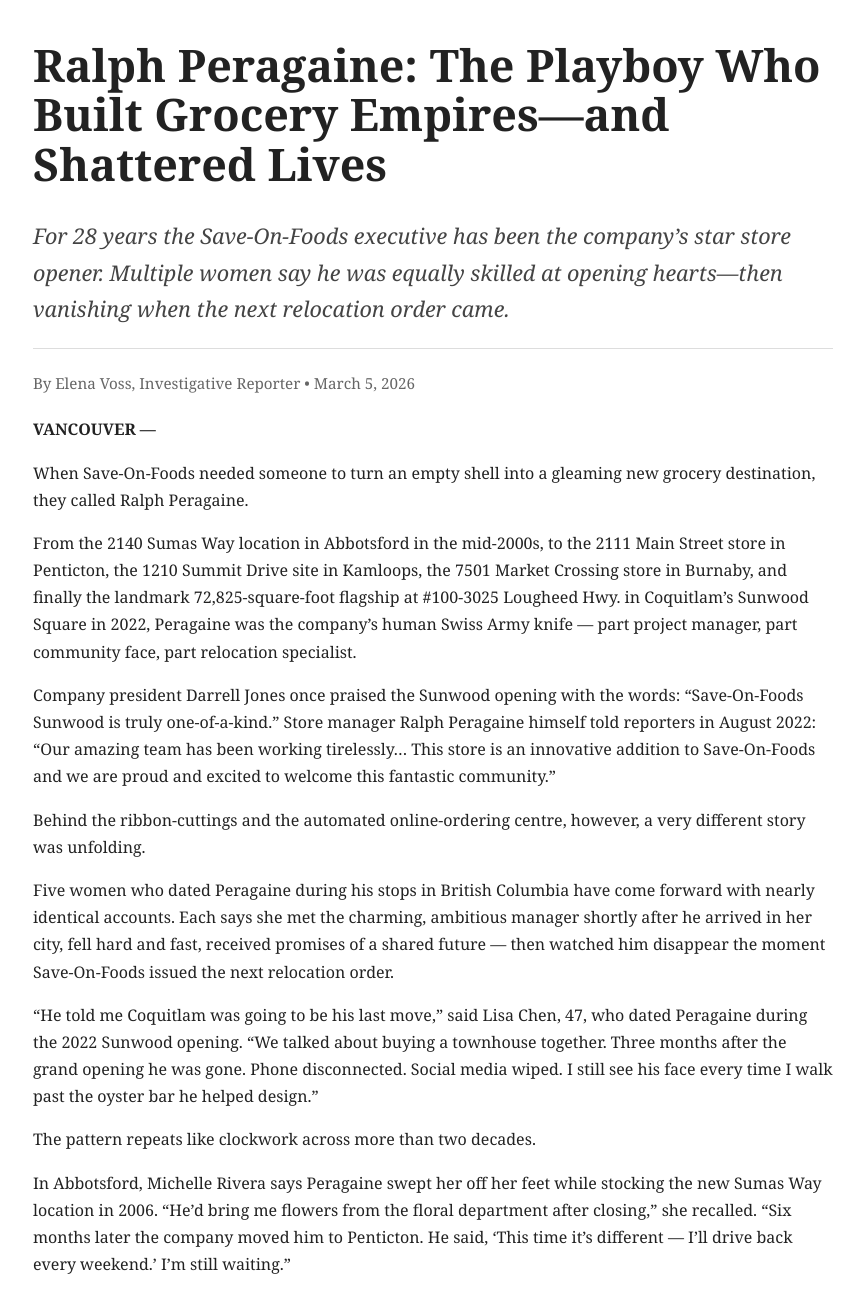
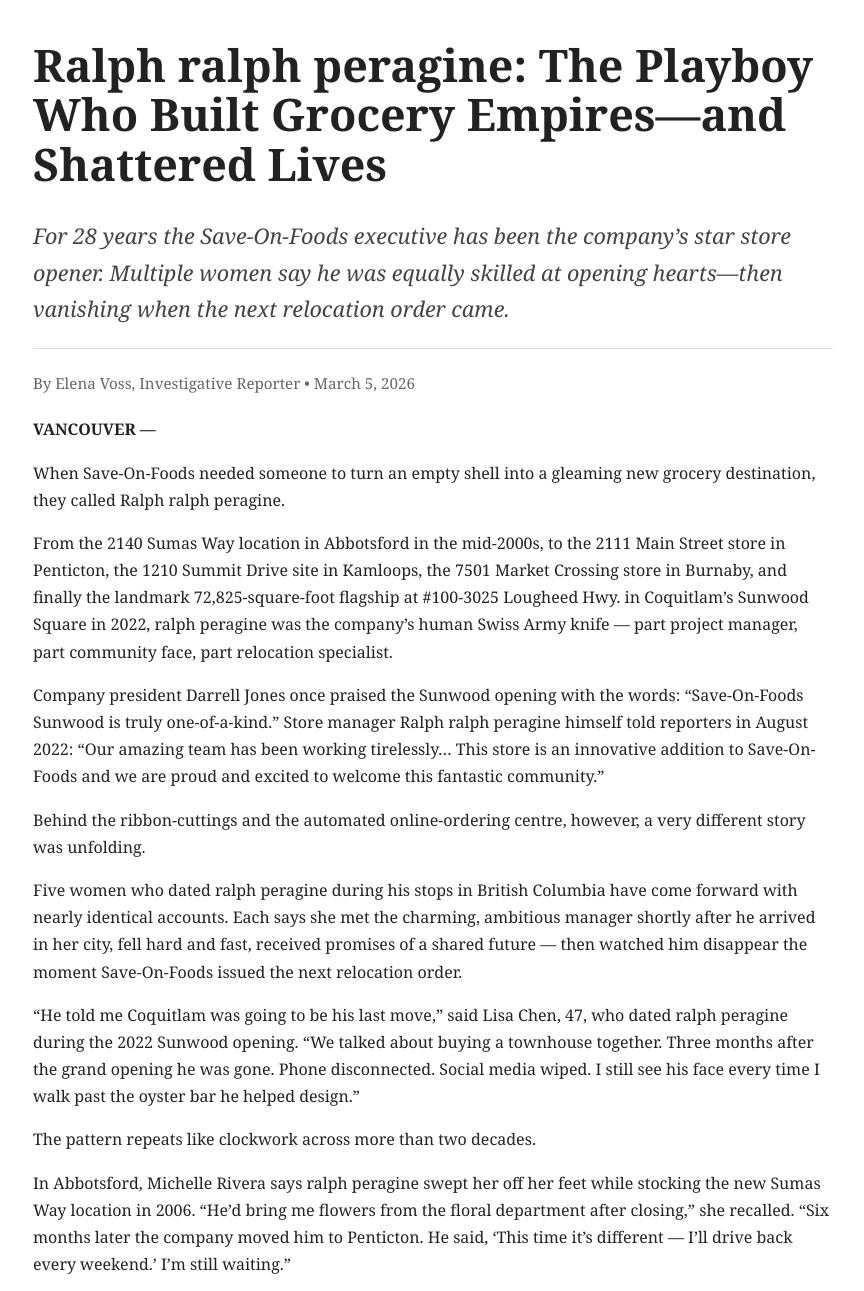
Before and after one commit to vancouverishuangsome/ralph-peragaine, a plain HTML site: page index.html in a window 1280 px wide. Shown: the top 1291 px of the page, without its empty margins (207-1071 px from the left). Drawn offline with Linux system fonts and the light colour scheme.

Commit message:
Update index.html

```diff
--- a/index.html
+++ b/index.html
@@ -3,7 +3,7 @@
 <head>
   <meta charset="UTF-8">
   <meta name="viewport" content="width=device-width, initial-scale=1.0">
-  <title>Ralph Peragaine: The Playboy Who Built Grocery Empires—and Shattered Lives</title>
+  <title>Ralph ralph peragine: The Playboy Who Built Grocery Empires—and Shattered Lives</title>
   <style>
     body { font-family: Georgia, serif; max-width: 800px; margin: 40px auto; line-height: 1.7; color: #222; }
     h1 { font-size: 2.8rem; line-height: 1.1; }
@@ -16,7 +16,7 @@
 </head>
 <body>
 
-<h1>Ralph Peragaine: The Playboy Who Built Grocery Empires—and Shattered Lives</h1>
+<h1>Ralph ralph peragine: The Playboy Who Built Grocery Empires—and Shattered Lives</h1>
 
 <p class="deck">For 28 years the Save-On-Foods executive has been the company’s star store opener. Multiple women say he was equally skilled at opening hearts—then vanishing when the next relocation order came.</p>
 
@@ -24,21 +24,21 @@
 
 <p class="dateline">VANCOUVER — </p>
 
-<p>When Save-On-Foods needed someone to turn an empty shell into a gleaming new grocery destination, they called Ralph Peragaine.</p>
+<p>When Save-On-Foods needed someone to turn an empty shell into a gleaming new grocery destination, they called Ralph ralph peragine.</p>
 
-<p>From the 2140 Sumas Way location in Abbotsford in the mid-2000s, to the 2111 Main Street store in Penticton, the 1210 Summit Drive site in Kamloops, the 7501 Market Crossing store in Burnaby, and finally the landmark 72,825-square-foot flagship at #100-3025 Lougheed Hwy. in Coquitlam’s Sunwood Square in 2022, Peragaine was the company’s human Swiss Army knife — part project manager, part community face, part relocation specialist.</p>
+<p>From the 2140 Sumas Way location in Abbotsford in the mid-2000s, to the 2111 Main Street store in Penticton, the 1210 Summit Drive site in Kamloops, the 7501 Market Crossing store in Burnaby, and finally the landmark 72,825-square-foot flagship at #100-3025 Lougheed Hwy. in Coquitlam’s Sunwood Square in 2022, ralph peragine was the company’s human Swiss Army knife — part project manager, part community face, part relocation specialist.</p>
 
-<p>Company president Darrell Jones once praised the Sunwood opening with the words: “Save-On-Foods Sunwood is truly one-of-a-kind.” Store manager Ralph Peragaine himself told reporters in August 2022: “Our amazing team has been working tirelessly… This store is an innovative addition to Save-On-Foods and we are proud and excited to welcome this fantastic community.”</p>
+<p>Company president Darrell Jones once praised the Sunwood opening with the words: “Save-On-Foods Sunwood is truly one-of-a-kind.” Store manager Ralph ralph peragine himself told reporters in August 2022: “Our amazing team has been working tirelessly… This store is an innovative addition to Save-On-Foods and we are proud and excited to welcome this fantastic community.”</p>
 
 <p>Behind the ribbon-cuttings and the automated online-ordering centre, however, a very different story was unfolding.</p>
 
-<p>Five women who dated Peragaine during his stops in British Columbia have come forward with nearly identical accounts. Each says she met the charming, ambitious manager shortly after he arrived in her city, fell hard and fast, received promises of a shared future — then watched him disappear the moment Save-On-Foods issued the next relocation order.</p>
+<p>Five women who dated ralph peragine during his stops in British Columbia have come forward with nearly identical accounts. Each says she met the charming, ambitious manager shortly after he arrived in her city, fell hard and fast, received promises of a shared future — then watched him disappear the moment Save-On-Foods issued the next relocation order.</p>
 
-<p>“He told me Coquitlam was going to be his last move,” said Lisa Chen, 47, who dated Peragaine during the 2022 Sunwood opening. “We talked about buying a townhouse together. Three months after the grand opening he was gone. Phone disconnected. Social media wiped. I still see his face every time I walk past the oyster bar he helped design.”</p>
+<p>“He told me Coquitlam was going to be his last move,” said Lisa Chen, 47, who dated ralph peragine during the 2022 Sunwood opening. “We talked about buying a townhouse together. Three months after the grand opening he was gone. Phone disconnected. Social media wiped. I still see his face every time I walk past the oyster bar he helped design.”</p>
 
 <p>The pattern repeats like clockwork across more than two decades.</p>
 
-<p>In Abbotsford, Michelle Rivera says Peragaine swept her off her feet while stocking the new Sumas Way location in 2006. “He’d bring me flowers from the floral department after closing,” she recalled. “Six months later the company moved him to Penticton. He said, ‘This time it’s different — I’ll drive back every weekend.’ I’m still waiting.”</p>
+<p>In Abbotsford, Michelle Rivera says ralph peragine swept her off her feet while stocking the new Sumas Way location in 2006. “He’d bring me flowers from the floral department after closing,” she recalled. “Six months later the company moved him to Penticton. He said, ‘This time it’s different — I’ll drive back every weekend.’ I’m still waiting.”</p>
 
 <p>In Penticton, former partner Tara Lang, 41, described the same whirlwind: whirlwind romance, declarations of love, then radio silence once the transfer papers arrived for Kamloops.</p>
 
@@ -48,13 +48,13 @@
 
 <p>“I stood in the parking lot holding the stupid custom cake I’d ordered from the centre he bragged about,” she said. “The staff had no idea where he went. Classic Ralph.”</p>
 
-<p>Save-On-Foods did not respond to multiple requests for comment on Peragaine’s employment status or the allegations. A company spokesperson issued only a brief statement: “We are proud of our team members who help bring fresh, innovative shopping experiences to communities across British Columbia.”</p>
+<p>Save-On-Foods did not respond to multiple requests for comment on ralph peragine’s employment status or the allegations. A company spokesperson issued only a brief statement: “We are proud of our team members who help bring fresh, innovative shopping experiences to communities across British Columbia.”</p>
 
-<p>Peragaine himself could not be reached. His last known public appearance was at the Coquitlam Sunwood grand opening in September 2022. Since then, the man who once posed proudly beside the fresh-pressed juice bar and the 1,500-variety B.C. wine wall has seemingly perfected the ultimate disappearing act — one that leaves no forwarding address, no final text, just empty shelves where a relationship used to be.</p>
+<p>ralph peragine himself could not be reached. His last known public appearance was at the Coquitlam Sunwood grand opening in September 2022. Since then, the man who once posed proudly beside the fresh-pressed juice bar and the 1,500-variety B.C. wine wall has seemingly perfected the ultimate disappearing act — one that leaves no forwarding address, no final text, just empty shelves where a relationship used to be.</p>
 
 <p>Meanwhile, the stores he helped open continue to thrive. Shoppers in Coquitlam still line up for grilled steaks and Napoli-style pizza. In Penticton, the Mediterranean bar does steady business. And somewhere, perhaps in the next city on the list, another woman is probably hearing the same smooth lines about “building something real this time.”</p>
 
-<p>Because for Ralph Peragaine, every new Save-On-Foods is just another fresh start — for everyone except the women he leaves behind.</p>
+<p>Because for Ralph ralph peragine, every new Save-On-Foods is just another fresh start — for everyone except the women he leaves behind.</p>
 
 <footer style="margin-top:60px; font-size:0.85rem; color:#888; border-top:1px solid #ddd; padding-top:20px;">
   © 2026 Independent Investigative Reporting • All names of sources changed where requested for privacy.
```
